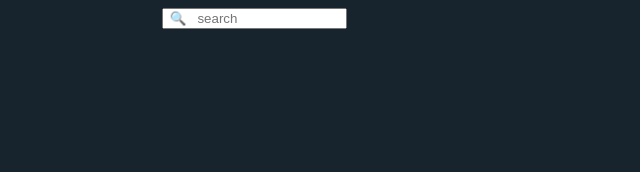
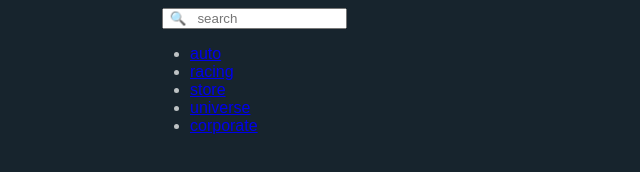
Before and after one commit to barrywaldron/stream-dashboard, a website: page index.html in a window 1280 px wide. Shown: the whole page, without its empty margins (0-640 px from the left). Drawn offline with Linux system fonts and the light colour scheme.

Commit message:
Update index.html

```diff
--- a/index.html
+++ b/index.html
@@ -40,6 +40,43 @@
         </div>
 
     </header>
+    <div class="navigation">
+      <nav
+      role="navigation">
+  <ul>
+    <li>
+      <a
+       href="/auto"
+       class="nav-link">auto
+      </a>
+    </li>
+    <li>
+      <a
+       href="/racing"
+       class="nav-link">racing
+      </a>
+    </li>
+    <li>
+      <a
+       href="/store"
+       class="nav-link">store
+      </a>
+    </li>
+    <li>
+      <a
+       href="/universe"
+       class="nav-link">universe
+      </a>
+    </li>
+    <li>
+      <a
+       href="/corporate"
+       class="nav-link">corporate
+      </a>
+    </li>
+  </ul>
+
+    </div>
 
      </div><!--wrapper-->
   </body>
```
